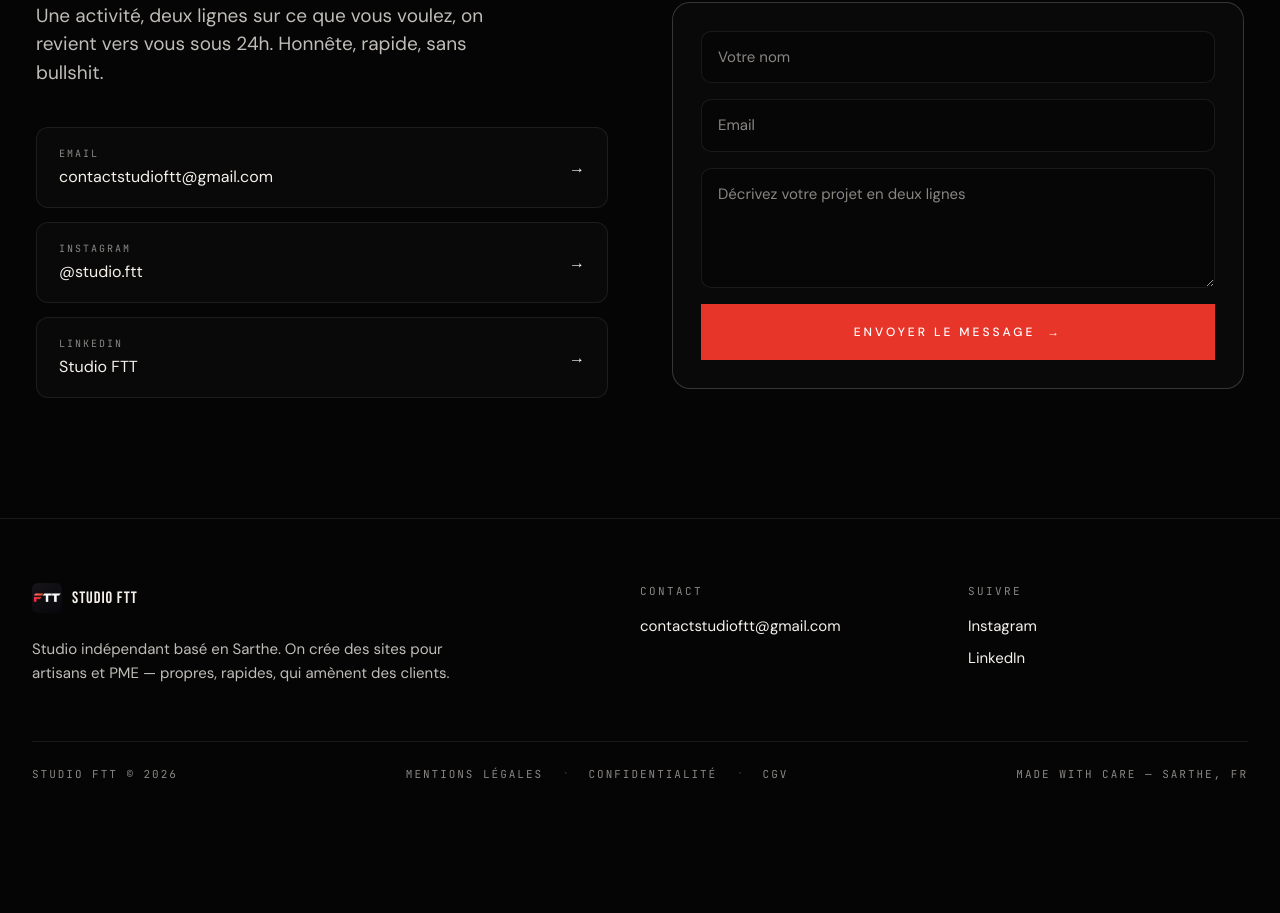
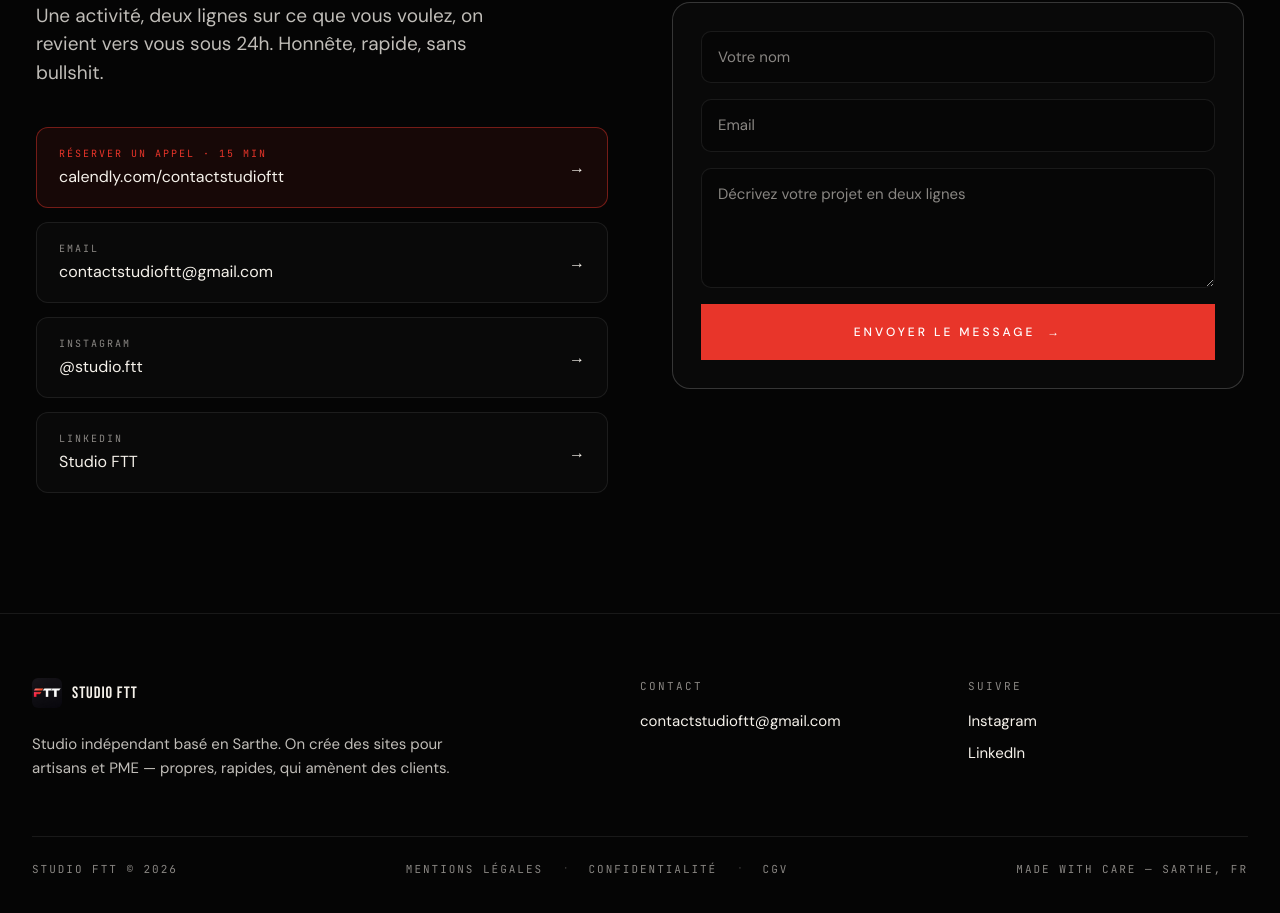
Before and after one commit to nathanfautrat-hue/studio-ftt, a Next.js app: page / in a window 1280 px wide. Shown: the part 3214-4127 px from the top of the page. Before the commit the page ends 4036 px from the top, so only its background shows below. Built offline with nearby package versions, Linux system fonts and the light colour scheme; a web font is replaced by a local one.

Commit message:
Section contact : ajoute Calendly en première option (mise en avant rouge)

```diff
--- a/app/page.tsx
+++ b/app/page.tsx
@@ -526,6 +526,12 @@ export default function Home() {
               >
                 {[
                   {
+                    l: "Réserver un appel · 15 min",
+                    v: "calendly.com/contactstudioftt",
+                    h: siteConfig.calendly,
+                    featured: true,
+                  },
+                  {
                     l: "Email",
                     v: siteConfig.email,
                     h: `mailto:${siteConfig.email}`,
@@ -550,8 +556,12 @@ export default function Home() {
                     style={{
                       padding: "18px 22px",
                       borderRadius: 12,
-                      background: "rgba(255,255,255,0.02)",
-                      border: "1px solid var(--ftt-line)",
+                      background: c.featured
+                        ? "rgba(232,53,42,0.08)"
+                        : "rgba(255,255,255,0.02)",
+                      border: c.featured
+                        ? "1px solid rgba(232,53,42,0.45)"
+                        : "1px solid var(--ftt-line)",
                       textDecoration: "none",
                       color: "var(--ftt-cream)",
                     }}
@@ -563,7 +573,9 @@ export default function Home() {
                           fontSize: 10,
                           letterSpacing: "0.2em",
                           textTransform: "uppercase",
-                          color: "var(--ftt-text-dim)",
+                          color: c.featured
+                            ? "var(--ftt-red)"
+                            : "var(--ftt-text-dim)",
                           display: "block",
                           marginBottom: 4,
                         }}
```
